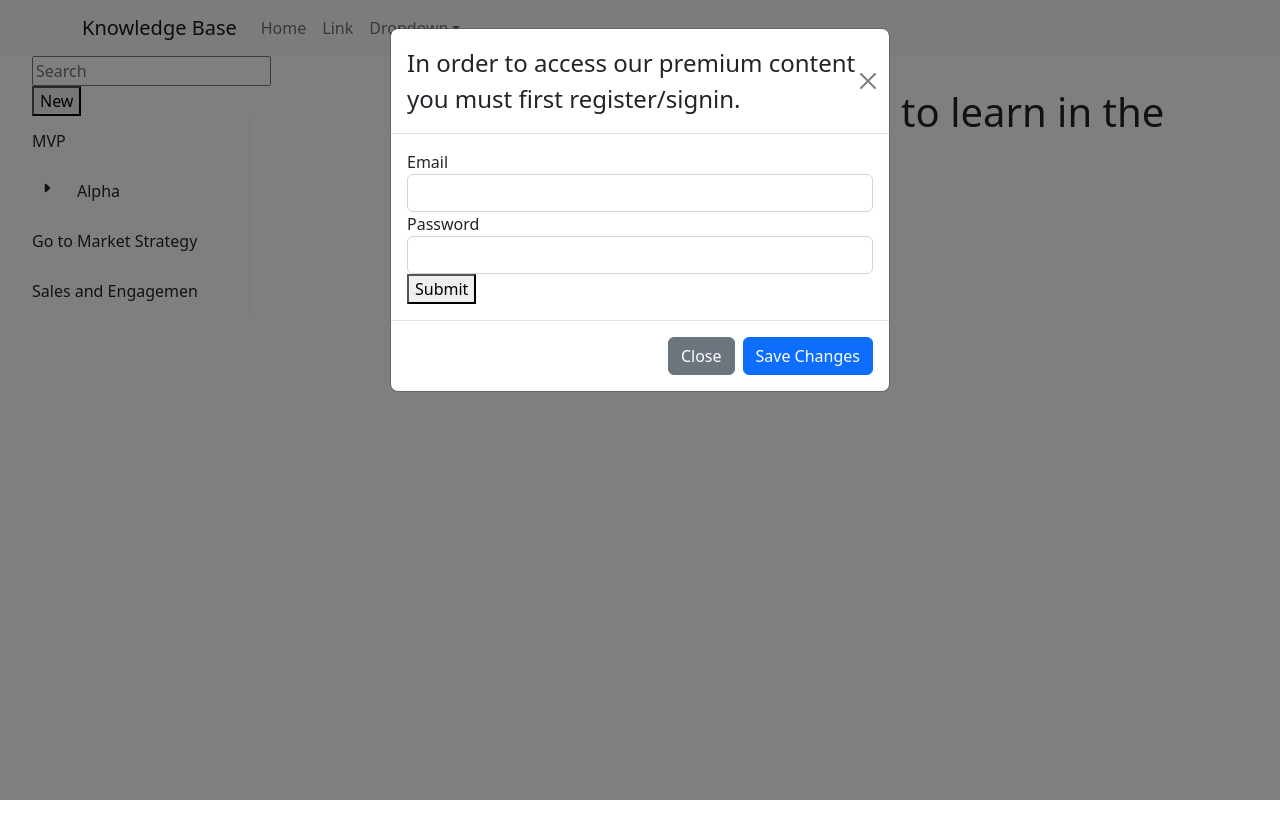
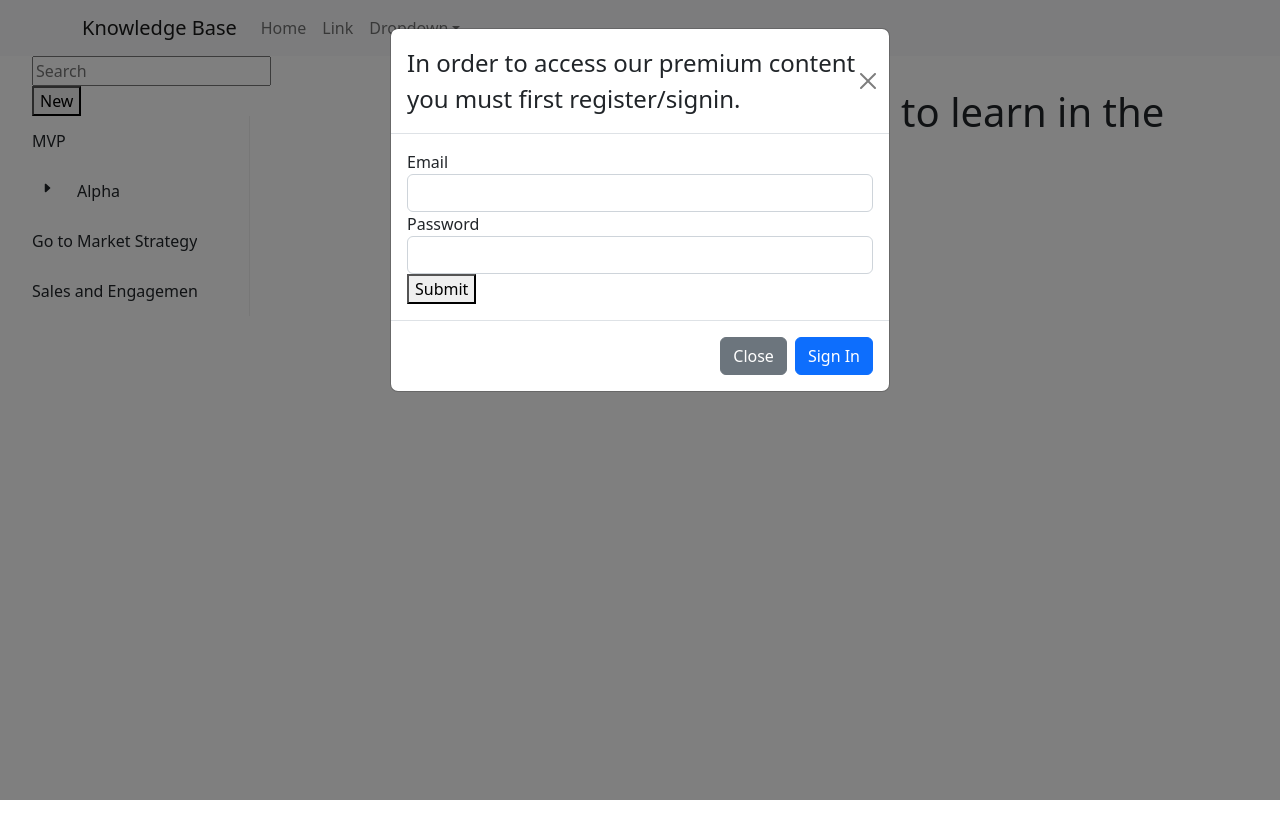
Before and after one commit to PrimeTimeTran/react-ts-knowledgebase, a React (Vite) app: page / in a window 1280 px wide. Shown: the top 838 px of the page. Built offline with nearby package versions, Linux system fonts and the light colour scheme.

Commit message:
Add sign in button correct

```diff
--- a/src/components/Modal.tsx
+++ b/src/components/Modal.tsx
@@ -11,8 +11,6 @@ export default function Modale() {
   const { isAuthenticated, setToken } = useAuth();
 
   const [show, setShow] = useState<boolean>(!isAuthenticated);
-
-  console.log({ foo: 'barr', isAuthenticated, show, op: !isAuthenticated });
 
   const handleClose = () => setShow(false);
   const handleShow = () => setShow(true);
@@ -40,8 +38,8 @@ export default function Modale() {
         <Button variant="secondary" onClick={handleClose}>
           Close
         </Button>
-        <Button variant="primary" onClick={handleClose}>
-          Save Changes
+        <Button variant="primary" onClick={onSubmit}>
+          Sign In
         </Button>
       </Modal.Footer>
     </Modal>
```
